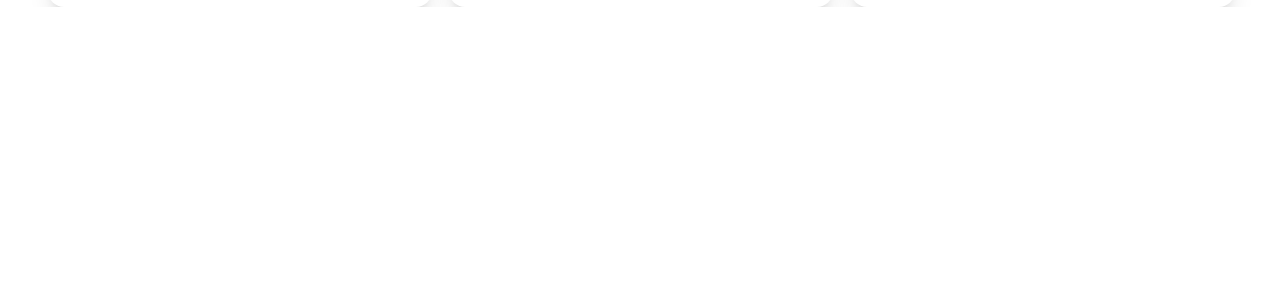
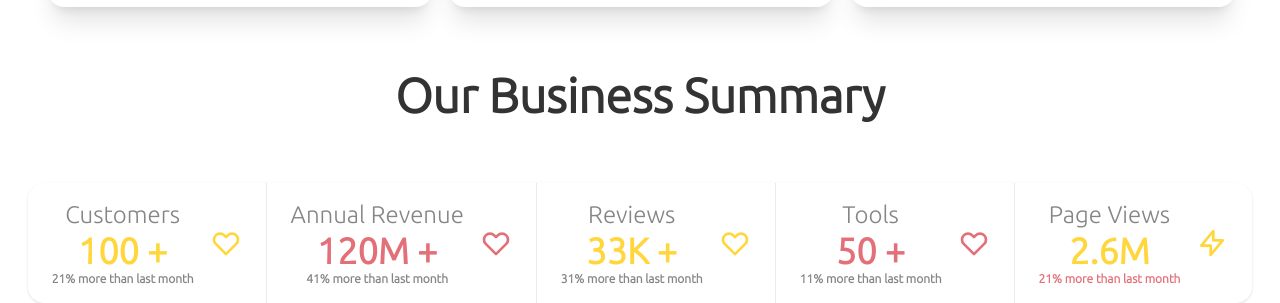
Before and after one commit to trshawonbd/Plumber-client-side, a React (Create React App) app: page / in a window 1280 px wide. Shown: the part 2197-2500 px from the top of the page. Before the commit the page ends 2204 px from the top, so only its background shows below. Built offline with nearby package versions, Linux system fonts and the light colour scheme.

Commit message:
business summary  setup done

```diff
--- /dev/null
+++ b/src/Pages/HomePage/BusinessSummary/BusinessSummary.js
@@ -0,0 +1,56 @@
+import React from 'react';
+
+const BusinessSummary = () => {
+    return (
+        <div className='text-center '>
+            <h2 className='text-center text-5xl font-black my-16'>Our Business Summary</h2>
+            <div className="stats shadow">
+
+                <div className="stat">
+                    <div className="stat-figure text-secondary">
+                        <svg xmlns="http://www.w3.org/2000/svg" fill="none" viewBox="0 0 24 24" className="inline-block w-8 h-8 stroke-current"><path stroke-linecap="round" stroke-linejoin="round" stroke-width="2" d="M4.318 6.318a4.5 4.5 0 000 6.364L12 20.364l7.682-7.682a4.5 4.5 0 00-6.364-6.364L12 7.636l-1.318-1.318a4.5 4.5 0 00-6.364 0z"></path></svg>
+                    </div>
+                    <div className="stat-title text-2xl">Customers</div>
+                    <div className="stat-value text-secondary">100 + </div>
+                    <div className="stat-desc  font-bold">21% more than last month</div>
+                </div>
+                <div className="stat">
+                    <div className="stat-figure text-primary">
+                        <svg xmlns="http://www.w3.org/2000/svg" fill="none" viewBox="0 0 24 24" className="inline-block w-8 h-8 stroke-current"><path stroke-linecap="round" stroke-linejoin="round" stroke-width="2" d="M4.318 6.318a4.5 4.5 0 000 6.364L12 20.364l7.682-7.682a4.5 4.5 0 00-6.364-6.364L12 7.636l-1.318-1.318a4.5 4.5 0 00-6.364 0z"></path></svg>
+                    </div>
+                    <div className="stat-title text-2xl">Annual Revenue</div>
+                    <div className="stat-value text-primary">120M + </div>
+                    <div className="stat-desc  font-bold">41% more than last month</div>
+                </div>
+                <div className="stat">
+                    <div className="stat-figure text-secondary">
+                        <svg xmlns="http://www.w3.org/2000/svg" fill="none" viewBox="0 0 24 24" className="inline-block w-8 h-8 stroke-current"><path stroke-linecap="round" stroke-linejoin="round" stroke-width="2" d="M4.318 6.318a4.5 4.5 0 000 6.364L12 20.364l7.682-7.682a4.5 4.5 0 00-6.364-6.364L12 7.636l-1.318-1.318a4.5 4.5 0 00-6.364 0z"></path></svg>
+                    </div>
+                    <div className="stat-title text-2xl">Reviews</div>
+                    <div className="stat-value text-secondary">33K + </div>
+                    <div className="stat-desc  font-bold">31% more than last month</div>
+                </div>
+                <div className="stat">
+                    <div className="stat-figure text-primary">
+                        <svg xmlns="http://www.w3.org/2000/svg" fill="none" viewBox="0 0 24 24" className="inline-block w-8 h-8 stroke-current"><path stroke-linecap="round" stroke-linejoin="round" stroke-width="2" d="M4.318 6.318a4.5 4.5 0 000 6.364L12 20.364l7.682-7.682a4.5 4.5 0 00-6.364-6.364L12 7.636l-1.318-1.318a4.5 4.5 0 00-6.364 0z"></path></svg>
+                    </div>
+                    <div className="stat-title text-2xl">Tools</div>
+                    <div className="stat-value text-primary">50 + </div>
+                    <div className="stat-desc  font-bold">11% more than last month</div>
+                </div>
+
+                <div className="stat">
+                    <div className="stat-figure text-secondary">
+                        <svg xmlns="http://www.w3.org/2000/svg" fill="none" viewBox="0 0 24 24" className="inline-block w-8 h-8 stroke-current"><path stroke-linecap="round" stroke-linejoin="round" stroke-width="2" d="M13 10V3L4 14h7v7l9-11h-7z"></path></svg>
+                    </div>
+                    <div className="stat-title text-2xl">Page Views</div>
+                    <div className="stat-value text-secondary">2.6M</div>
+                    <div className="stat-desc text-primary font-bold">21% more than last month</div>
+                </div>
+
+            </div>
+        </div>
+    );
+};
+
+export default BusinessSummary;
--- a/src/Pages/HomePage/Home/Home.js
+++ b/src/Pages/HomePage/Home/Home.js
@@ -1,5 +1,6 @@
 import React from 'react';
 import Banner from '../Banner/Banner';
+import BusinessSummary from '../BusinessSummary/BusinessSummary';
 import FeaturedProducts from '../FeaturedProducts/FeaturedProducts';
 
 const Home = () => {
@@ -7,6 +8,7 @@
         <div>
             <Banner></Banner>
             <FeaturedProducts></FeaturedProducts>
+            <BusinessSummary></BusinessSummary>
         </div>
     );
 };
```
Also changed, not shown: src/Pages/HomePage/BusinessSummary/BusinessSummary.css (added).
